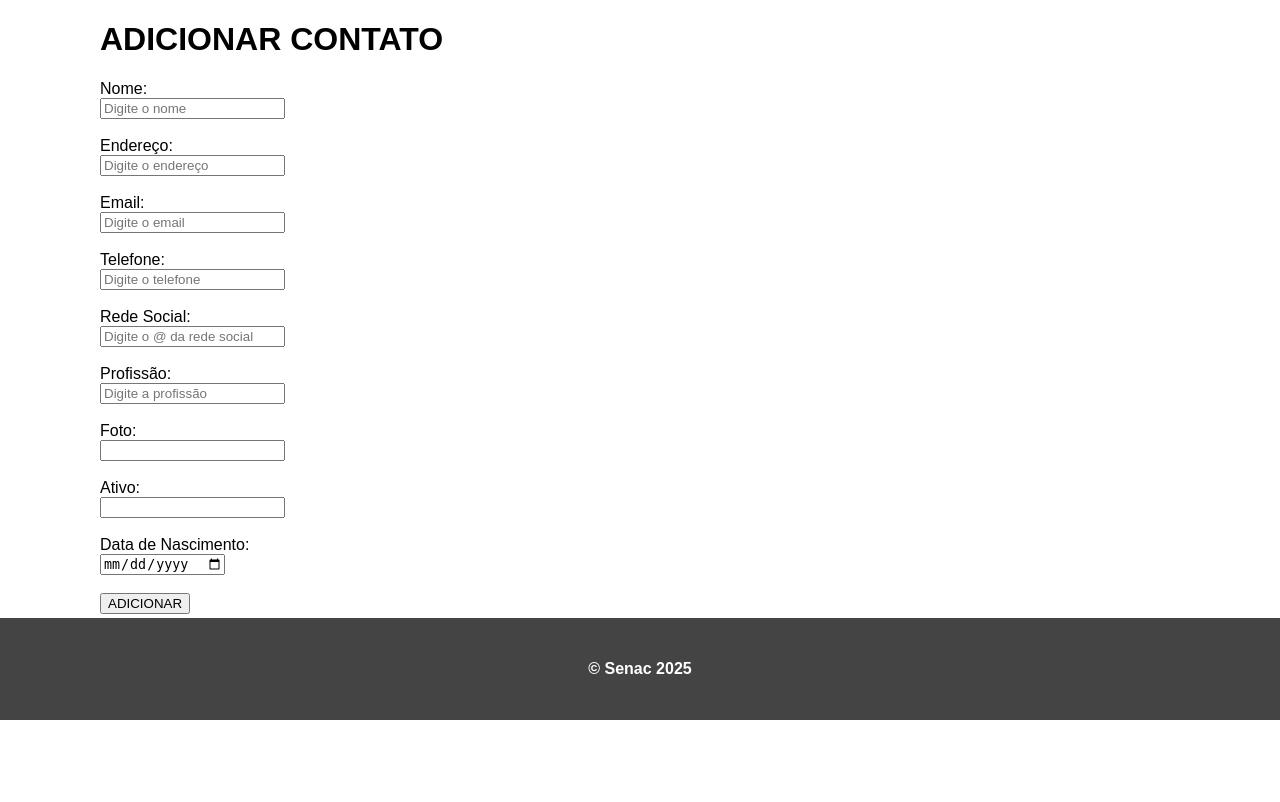
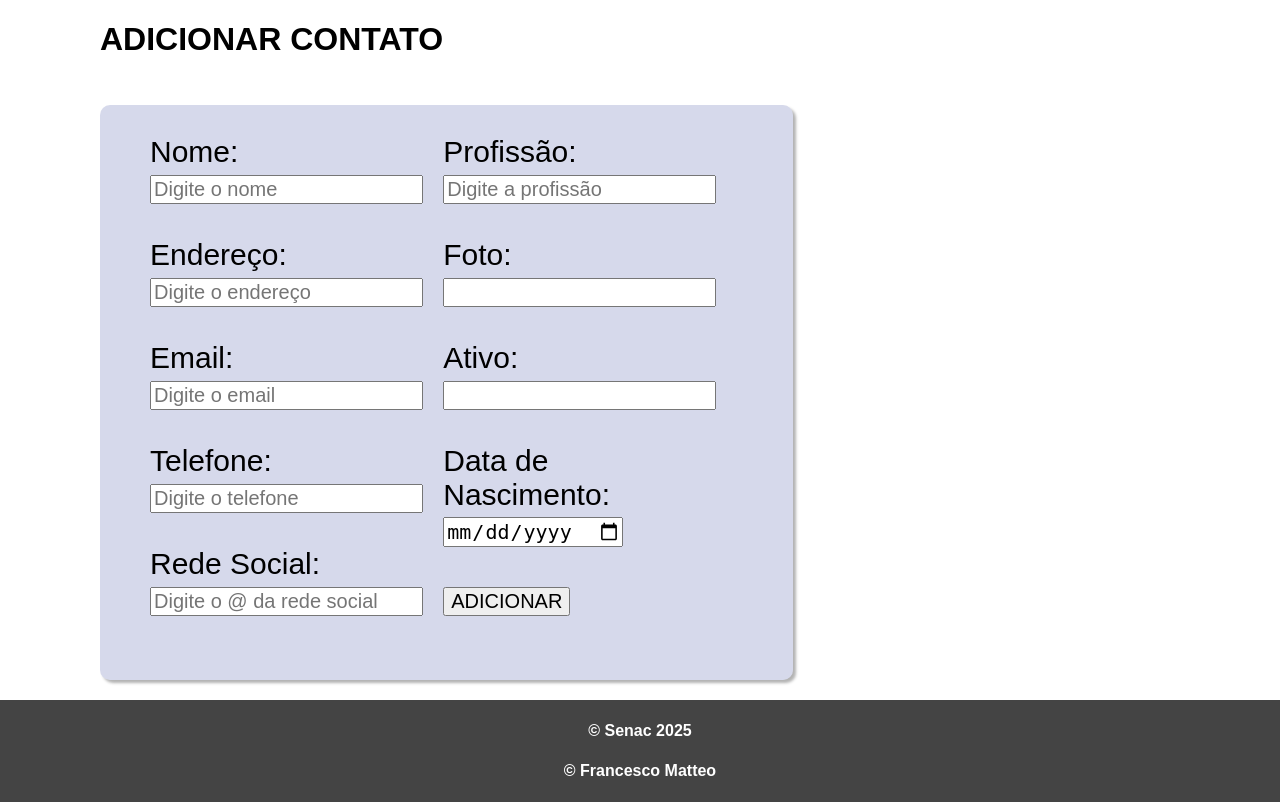
Before and after one commit to FranBR76/agendaSenac2025, a PHP site: page /adicionarContato.php in a window 1280 px wide. Shown: the part 80-882 px from the top of the page. Before the commit the page ends 800 px from the top, so only its background shows below. Run offline with PHP 8.4, Linux system fonts and the light colour scheme.

Commit message:
Mais estilizacção de formulários e pagina inicial, além de ajuste no editar Usuario 	modified:   adicionarContato.php 	modified:   classes/funcoes.class.php 	modified:   classes/usuario.class.php 	modified:   css/style.css 	modified:   editarUsuario.php 	modified:   gestaoUsuario.php 	modified:   inc/footer.inc.php 	modified:   index.php

```diff
--- a/adicionarContato.php
+++ b/adicionarContato.php
@@ -16,17 +16,21 @@ require 'inc/header.inc.php';
 
 <h1>ADICIONAR CONTATO</h1>
 
+<div class="card-conteudo">
     <form method="POST" action="adicionarContatoSubmit.php">
+        <div class="card">
             Nome: <br>
-    <input type="text" name="nome" placeholder="Digite o nome"/> <br><br>
+            <input type="text" name="nome" placeholder="Digite o nome" required /> <br><br>
             Endereço: <br>
-    <input type="text" name="endereco" placeholder="Digite o endereço" /> <br><br>
+            <input type="text" name="endereco" placeholder="Digite o endereço" required /> <br><br>
             Email: <br>
-    <input type="mail" name="email" placeholder="Digite o email" /> <br><br>
+            <input type="mail" name="email" placeholder="Digite o email" required /> <br><br>
             Telefone: <br>
-    <input type="text" name="telefone" placeholder="Digite o telefone" /> <br><br>
+            <input type="text" name="telefone" placeholder="Digite o telefone" required /> <br><br>
             Rede Social: <br>
             <input type="text" name="redeSocial" placeholder="Digite o @ da rede social" /> <br><br>
+        </div>
+        <div class="card">
             Profissão: <br>
             <input type="text" name="profissao" placeholder="Digite a profissão" /> <br><br>
             Foto: <br>
@@ -35,10 +39,10 @@ require 'inc/header.inc.php';
             <input type="text" name="ativo" /> <br><br>
             Data de Nascimento: <br>
             <input type="date" name="dtNasc" /> <br><br>
-
             <input type="submit" name="btCadastrar" value="ADICIONAR" />
+        </div>
     </form>
-
+</div>
 
 <?php
 require 'inc/footer.inc.php';
--- a/classes/funcoes.class.php
+++ b/classes/funcoes.class.php
@@ -14,6 +14,9 @@ class Funcoes {
         }
         return $rst;
     }
+
+
+
     //novas funcoes
 }
 
--- a/classes/usuario.class.php
+++ b/classes/usuario.class.php
@@ -93,7 +93,7 @@ class Usuario {
                 $sql = $this->con->conectar()->prepare("UPDATE usuario SET nome = :nome,email = :email, senha = :senha, permissoes = :permissoes WHERE id = :id");
                 $sql->bindParam(":nome", $nome, PDO::PARAM_STR);
                 $sql->bindParam(":email", $email, PDO::PARAM_STR);
-                $sql->bindParam(":senha", $senha, PDO::PARAM_STR);
+                $sql->bindParam(":senha", md5($senha), PDO::PARAM_STR);
                 $sql->bindParam(":permissoes", $permissoes, PDO::PARAM_STR);
                 $sql->bindParam(":id", $id, PDO::PARAM_STR);
                 $sql->execute();
--- a/css/style.css
+++ b/css/style.css
@@ -3,6 +3,7 @@ body {
     height: 100%;
     margin: 0;
     font-family: Arial;
+
 
 }
 
@@ -13,11 +14,13 @@ body {
     min-height: 100vh;
     /* altura igual o tamanho visivel da tela*/
 
+
 }
 
 .main {
     flex: 1;
     margin-inline: 100px;
+
     /* aumenta o conteudo para preencher espaco*/
 }
 
@@ -38,7 +41,7 @@ footer {
 }
 
 button, a {
-    transition: all 0.5s ease-in-out;
+    transition: all 0.2s ease-in-out;
     background-color: #ccc;
     padding: 1vw;
     color: #333;
@@ -46,6 +49,10 @@ button, a {
     margin-bottom: 2vw;
     border-radius: 10px;
 
+}
+
+button {
+    margin-left: 30px;
 }
 
 th, td {
@@ -70,3 +77,37 @@ th, td {
 button:hover {
     transform: scaleX(1.05);
 }
+
+
+
+
+form {
+    background-color: #3493;
+    margin-top: 25px;
+    border-radius: 10px;
+    padding: 10px;
+    padding-inline: 30px;
+    /* text-indent: 12px; */
+    box-shadow: 3px 3px 3px rgba(0,0,0, 0.3);
+    margin-bottom: 20px;
+    font-size: 30px;
+
+}
+
+input {
+    font-size: 20px;
+
+}
+
+.card-conteudo {
+    width: 100%;
+    justify-content: space-between;
+    display: flex;
+}
+
+.card {
+    width: 40%;
+    padding: 20px;
+
+    float: left;
+}
--- a/editarUsuario.php
+++ b/editarUsuario.php
@@ -46,7 +46,7 @@ if(isset($_POST['email']) && !empty($_POST['email'])) {
 
 
 
-<h1>EDITAR USUARIO</h1>
+<h1>EDITAR USUÁRIO</h1>
 
 <form method="POST">
 
--- a/inc/footer.inc.php
+++ b/inc/footer.inc.php
@@ -2,6 +2,7 @@
     </div>
 <footer>
     <h4> &copy; Senac 2025</h4>
+    <h4> &copy; Francesco Matteo</h4>
 
 </footer>
 
```
Also changed, not shown: gestaoUsuario.php (+6 -6 lines), index.php (+4 -4 lines). Lines whose indentation alone changed are shown as unchanged.
